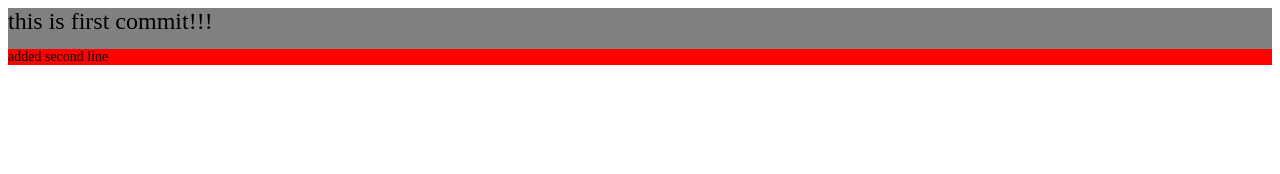
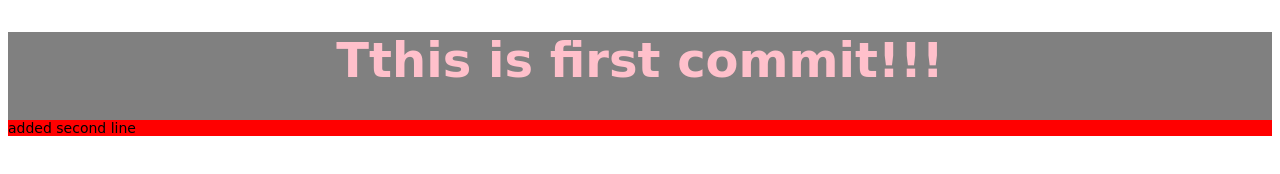
Before and after one commit to YevgeniyVasylets/test_repo, a plain HTML site: page index.html in a window 1280 px wide. Drawn offline with Linux system fonts and the light colour scheme.

Commit message:
H1 added change color

```diff
--- a/index.html
+++ b/index.html
@@ -6,18 +6,23 @@
     <style media="screen">
       div{
         font-size: 24px;
+        font-family: cursive;
         background-color: grey;
+
       }
       p{
         font-size:14px;
         background: red;
       }
-
+      h1{
+        text-align: center;
+        color:pink;
+      }
     </style>
   </head>
   <body>
   <div class="">
-    this is first commit!!!
+    <h1>Tthis is first commit!!!</h1>
     <p>added second line</p>
   </div>
 
```
